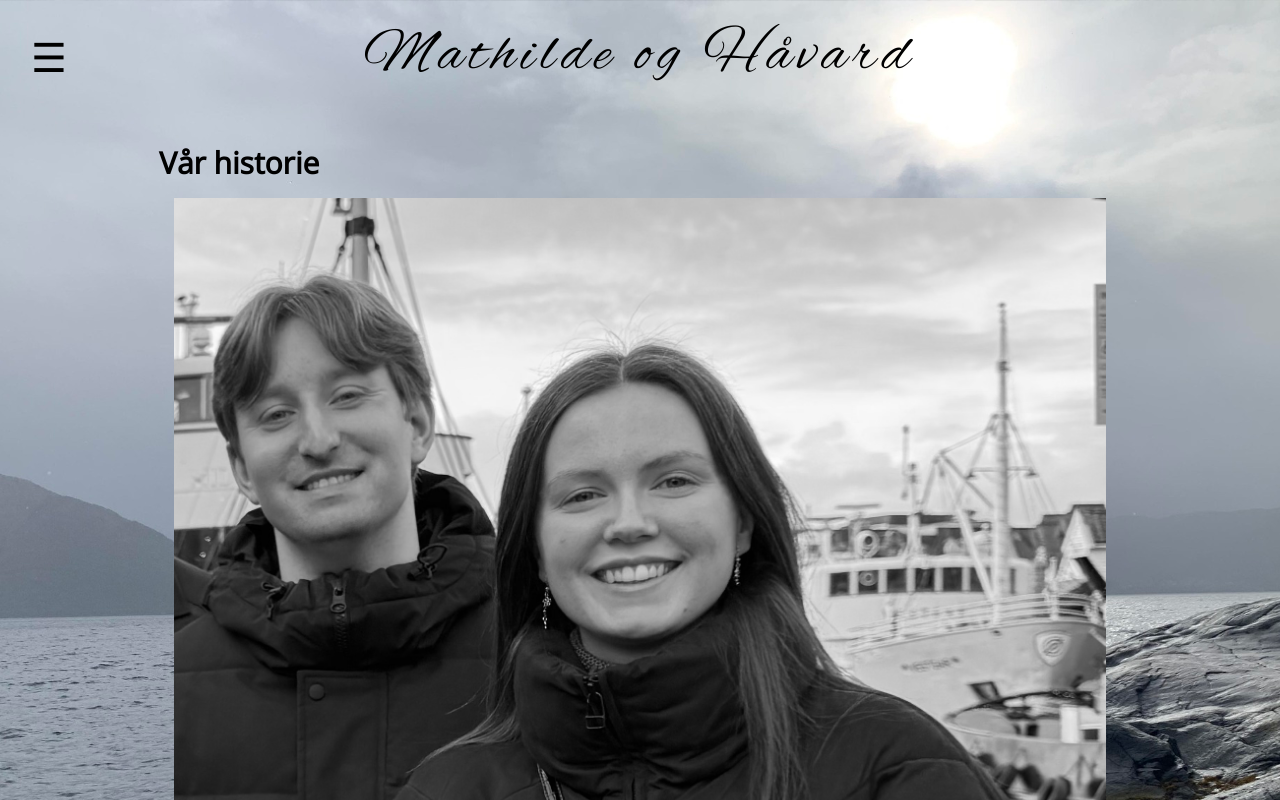
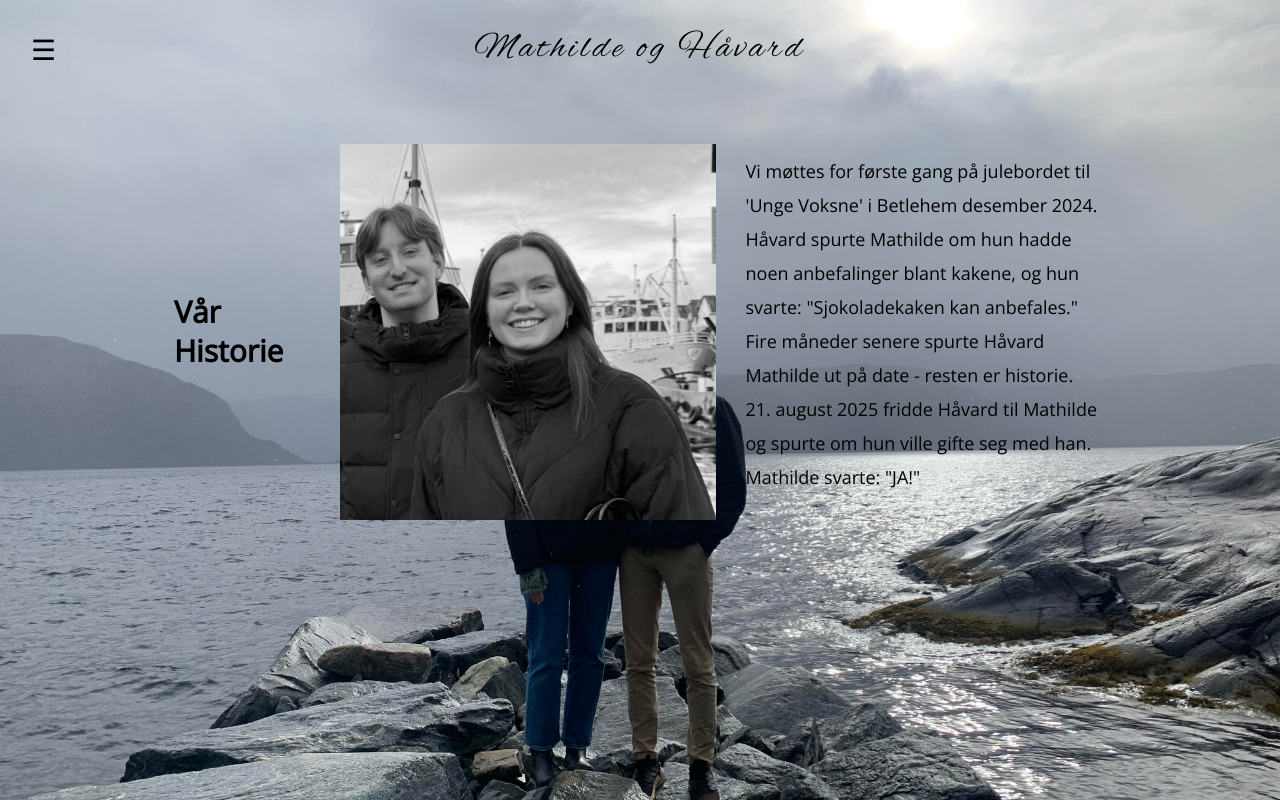
Before and after one commit to Bydall/bryllupsnettside, a SvelteKit app: page /historie in a window 1280 px wide. Shown: the top 800 px of the page. Built offline with nearby package versions, Linux system fonts and the light colour scheme.

Commit message:
Minor changes

```diff
--- a/src/routes/Countdown.svelte
+++ b/src/routes/Countdown.svelte
@@ -27,24 +27,24 @@
 	h1 {
 		width: 100%;
 		font-family: 'Alex Brush';
-		font-size: 50px;
+		font-size: 32px;
 	}
 
 	@media(min-width: 768px) and (max-width:992px){
 		h1{
-			font-size: 42px;
+			font-size: 28px;
 		}
 
 	}
 	@media(min-width: 576px) and (max-width:768px){
 		h1{
-			font-size: 36px;
+			font-size: 28px;
 		}
 	}
 
 	@media(max-width:576px){
 		h1{
-			font-size: 14.4px;
+			font-size: 20px;
 		}
 	}
 
--- a/src/routes/Header.svelte
+++ b/src/routes/Header.svelte
@@ -5,6 +5,7 @@
 	export let open: boolean;
 	export let toggleMenu: () => void;
 	export let closeMenu: () => void;
+
 
 </script>
 
@@ -32,16 +33,16 @@
 				<a href="#mainpage" on:click={closeMenu}>Hjem</a>
 			</li>
 			<li aria-current={page.url.pathname === '/program' ? 'page' : undefined}>
-				<a href="#Program" on:click={closeMenu}>Program</a>
+				<a href="#Program"  on:click={closeMenu}>Program</a>
 			</li>
 			<li aria-current={page.url.pathname === '/praktisk' ? 'page' : undefined}>
-				<a href="#Praktisk" on:click={closeMenu}>Praktisk Info</a>
+				<a href="#Praktisk" id="praktiskId" on:click={closeMenu}>Praktisk Info</a>
 			</li>
 			<li aria-current={page.url.pathname === '/historie' ? 'page' : undefined}>
-				<a href="#Historie" on:click={closeMenu}>Vår Historie</a>
+				<a href="#Historie" id="historieId" on:click={closeMenu}>Vår Historie</a>
 			</li>
 			<li aria-current={page.url.pathname === '/onskeliste' ? 'page' : undefined}>
-				<a href="#Onskeliste" on:click={closeMenu}>Ønskelister</a>
+				<a href="#Onskeliste" id="onskId" on:click={closeMenu}>Ønskelister</a>
 			</li>
 		</ul>
 	</div>
@@ -83,11 +84,9 @@
 
 	.middle a {
 		font-family: 'Alex Brush';
-		font-weight:normal;
-    	font-size: 60px;
-    	text-decoration: none;
-		text-transform: none;
-		text-align: left;
+		font-size: 36px;
+		justify-content: center;
+
 	}
 
 	.links{
@@ -111,7 +110,6 @@
 		height: 3em;
 		display: flex;
 		justify-content: center;
-		align-items: center;
 		list-style: none;
 		background: var(--background);
 		background-size: contain;
@@ -148,10 +146,11 @@
 		display:none;
 	}
 
-	@media (max-width: 1900px){
 
 	ul{
 		padding: 200px 20px;
+		margin:7px;
+		margin-top: 15px;
 		flex-direction: column;
 	}
 
@@ -168,7 +167,7 @@
 	.hambtn{
 		display: block;
 		z-index: 1001;
-		font-size: 40px;
+		font-size: 28px;
 	}
 
 	nav {
@@ -176,7 +175,7 @@
 	}
 
 	nav a {
-		font-size: 25px;
+		font-size: 16px;
 	}
 
 	.links{
@@ -184,7 +183,7 @@
 		top: 0;
 		left: 0;
 		height: 100vh;
-		background-color: rgba(185, 193, 204, 0.5);
+		background-color: rgba(185, 193, 204,0.5);
 		flex-direction: column;
 		display: none;
 		transform: translateX(-100%);
@@ -211,18 +210,14 @@
 	}
 
 
-	.middle a{
-		font-size: 60px;
-		justify-content: center;
-
-	}
 
 
-	}
+
+
 	@media(min-width: 768px)and (max-width:992px){
 
 		.middle a{
-		font-size: 48px;
+		font-size: 32px;
 		}
 
 		ul {
@@ -243,15 +238,15 @@
 	@media(min-width: 576px)and (max-width:767px){
 
 		ul{
-			padding:125px 16px;
+			padding:160px 16px;
 		}
 
 		li{
-			padding: 5px;
+			padding: 9px;
 		}
 
 		.middle a {
-			font-size: 40px;
+			font-size: 32px;
 		}
 
 	}
@@ -259,23 +254,33 @@
 	@media(max-width: 576px){
 
 		ul{
-				padding: 110px 16px;
+				padding: 150px 16px;
 			}
 
 			li{
-				padding: 7px;
+				padding: 9px;
 			}
 
+
 		.hambtn{
-			font-size: 12.8px;
+			align-items: center;
+			font-size: 22px;
 		}
 		.links a {
 			font-size: 12.8px;
 		}
 
+		.middle{
+			position: relative;
+			width: 100%;
+		}
+
 		.middle a{
-			font-size: 22px;
+			padding: 0px;
+			text-align: left;
+			font-size: 24px;
 		}
+
 }
 
 
--- a/src/routes/historie/+page.svelte
+++ b/src/routes/historie/+page.svelte
@@ -11,7 +11,7 @@
 <section id="Historie">
 <div class="text-column">
 
-	<h1> Vår historie</h1>
+	<h1> Vår Historie</h1>
 
 <div class="heia">
 
@@ -37,10 +37,11 @@
 
 <style>
 
-.heia{
-	flex-wrap: wrap;
+.text-column{
+	display: flex;
+	align-items: center;
+}
 
-}
 
 .vb{
 	width: 100%;
@@ -61,6 +62,7 @@
 	}
 
 	h1 {
+		padding: 15px;
 		text-align: left;
 
 	}
@@ -97,7 +99,7 @@
 
 	.historiebilde{
 		width: 100%;
-		padding-top: 70%;
+		padding-top: 100%;
 		position: relative;
 		background-size: cover;
 		background-position: center 25%;
--- a/src/routes/layout.css
+++ b/src/routes/layout.css
@@ -20,7 +20,7 @@
 }
 
 html{
-	scroll-behavior:smooth;
+	scroll-behavior: smooth;
 	line-height: 1.15;
 }
 body {
--- a/src/routes/onskeliste/+page.svelte
+++ b/src/routes/onskeliste/+page.svelte
@@ -44,14 +44,15 @@
 }
 
 h1{
-	text-align: left;
+	text-align: center;
+	width: 25%;
 }
 
 p{
 	text-align: center;
 	margin: 0 auto;
 	color: rgb(255,255,255);
-	font-size: 28.8px;
+	font-size: 24px;
 
 }
 
@@ -61,7 +62,7 @@ a {
 	font-size: 1.2rem;
 	display: block;
 	margin: 2rem;
-	padding: 2rem 1rem;
+	padding: 1rem 1rem;
 	border: none;
     border-radius: 5px;
     cursor: pointer;
@@ -114,7 +115,14 @@ a {
 
 .gavetekst{
 	background-color: rgba(0, 0, 0, 0.5);
-	width: 100%;
+	width: 100vw;
+	height: 25%;
+
+	position: absolute;
+	bottom:0;
+	left:0;
+	display: flex;
+	align-items: center;
 
 	}
 
@@ -122,8 +130,8 @@ a {
 
 
 	.text-column{
-		padding-top: 20px;
-		margin-bottom: 20px;
+		padding-top: 120px;
+		margin-bottom: 140px;
 	}
 
 	a{
@@ -145,12 +153,12 @@ a {
 
 
 	.text-column{
-		padding-top: 20px;
-		margin-bottom: 70px;
+		padding-top: 120px;
+		margin-bottom: 240px;
 	}
 
 	a{
-		margin:10px;
+		margin:20px;
 		padding: 20px;
 		width: 25%;
 		font-size: 16.2px;
@@ -169,7 +177,7 @@ a {
 
 		.lists{
 			margin:0px;
-			margin-top: 30px;
+			margin-top: 70px;
 			align-items: center;
 			flex-direction: row;
 
@@ -189,7 +197,12 @@ a {
 
 		.text-column{
 			padding: 15px;
-			margin-bottom: 230px;
+			margin-top: 140px;
+			margin-bottom: 270px;
+		}
+
+		.christiania{
+			padding:10.98px;
 		}
 
 		.gavetekst{
--- a/src/routes/praktisk/+page.svelte
+++ b/src/routes/praktisk/+page.svelte
@@ -66,7 +66,9 @@
 		margin: 0px auto;
 	}
 
+
 	h1 {
+		padding: 15px;
 		text-align: left;
 
 	}
@@ -74,7 +76,6 @@
 	h3{
 	font-size: 36px;
 	display: inline-block;
-	padding-right: 50px;
 	}
 
 	p {
@@ -88,10 +89,8 @@
 		width: 50%;
 		display: flex;
 		flex-direction: column;
-		align-items: center;
 		justify-content: center;
 		padding: 15px;
-		text-align: center;
 	}
 
 	.hotellrombilde{
@@ -113,7 +112,6 @@
 		flex-direction: column;
 		justify-content: center;
 		padding: 15px;
-		text-align: center;
 	}
 
 	.transport{
```
